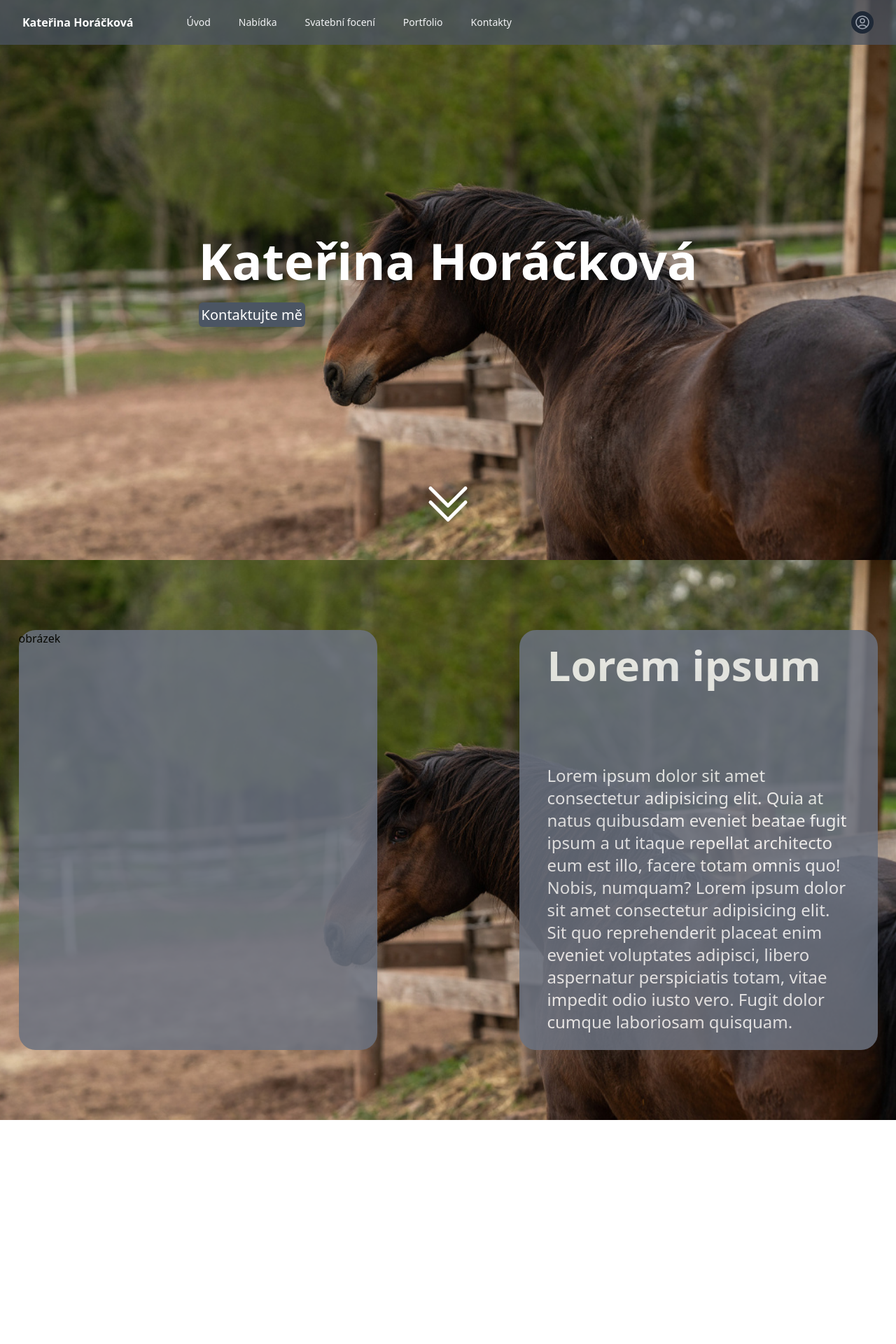
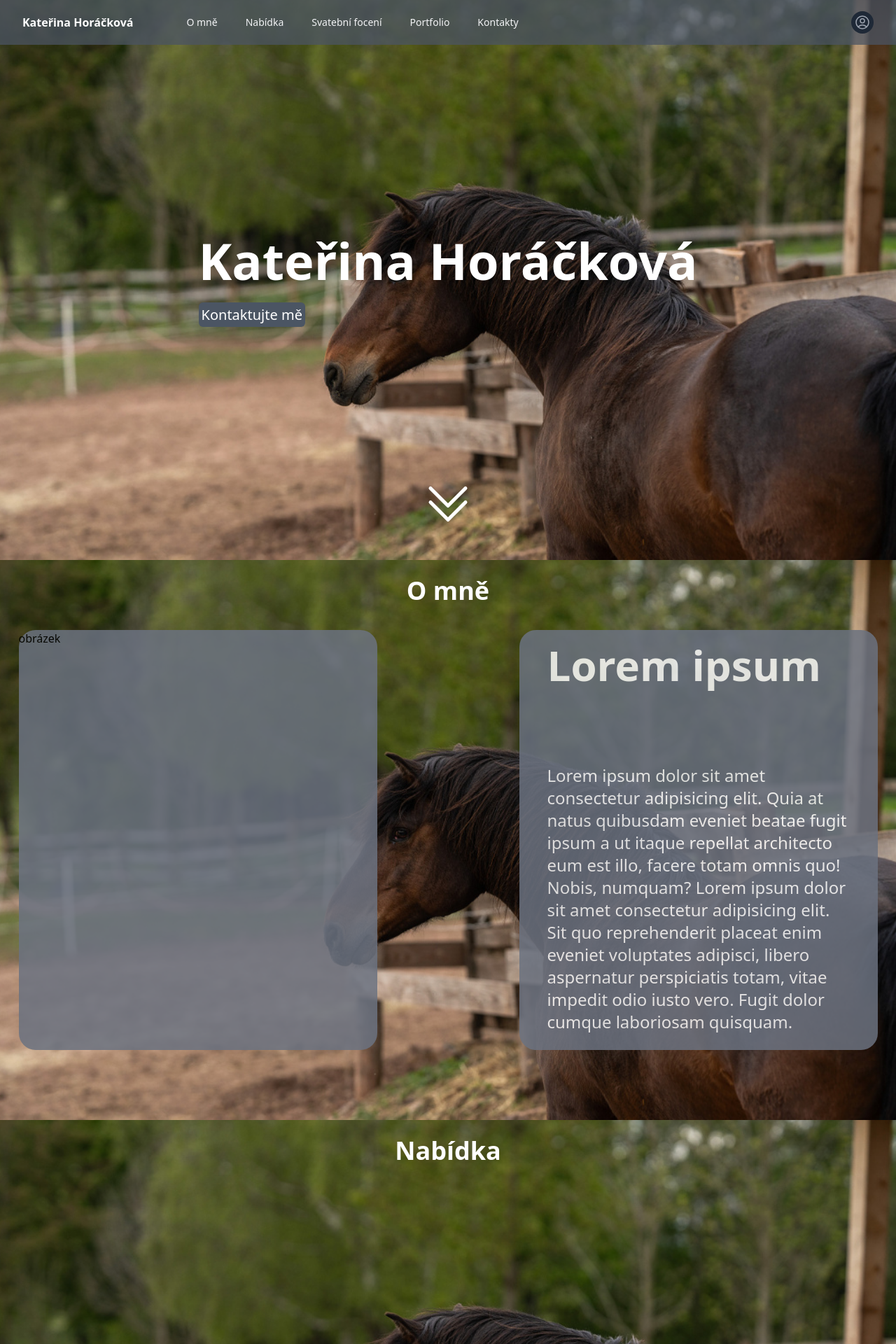
Before and after one commit to Woryx22/IMP, a React (Create React App) app: page / in a window 1280 px wide. Shown: the top 1920 px of the page at 70% size. Before the commit the page ends 1600 px from the top, so only its background shows below. Built offline with nearby package versions, Linux system fonts and the light colour scheme.

Commit message:
offer and introduction

```diff
--- a/src/App.js
+++ b/src/App.js
@@ -1,16 +1,16 @@
 import Header from "./components/Header"
 import Introduction from "./components/Introduction"
 import Main from "./components/Main"
-// import Offer from "./components/Offer"
+import Offer from "./components/Offer"
 import "./index.css"
 
 const App = () => {
   return (
     <div className="app">
       <Header />
-      <Main/>
-      <Introduction/>
-
+      <Main />
+      <Introduction />
+      <Offer />
 
     </div>
 
--- a/src/components/Header.js
+++ b/src/components/Header.js
@@ -3,8 +3,8 @@ import { Disclosure, DisclosureButton, DisclosurePanel } from '@headlessui/react
 import { Bars3Icon, XMarkIcon, UserCircleIcon } from '@heroicons/react/24/outline';
 
 const navigation = [
-    { name: 'Úvod', href: '#introduction', current: false },
-    { name: 'Nabídka', href: '#introduction', current: false },
+    { name: 'O mně', href: '#introduction', current: false },
+    { name: 'Nabídka', href: '#offer', current: false },
     { name: 'Svatební focení', href: '#', current: false },
     { name: 'Portfolio', href: '#', current: false },
     { name: 'Kontakty', href: '#', current: false },
@@ -57,7 +57,7 @@ export default function Header() {
 
                     <div className="flex flex-1 items-center justify-center sm:items-stretch sm:justify-start">
                         <div className="flex shrink-0 items-center xl:mr-10">
-                            <span className="font-bold text-white">Kateřina Horáčková</span>
+                            <span className="font-bold text-white"><a href="#">Kateřina Horáčková</a></span>
                         </div>
                         <div className="hidden sm:ml-6 sm:block">
                             <div className="flex space-x-4">
--- a/src/components/Introduction.js
+++ b/src/components/Introduction.js
@@ -3,7 +3,11 @@ import "../index.css"
 
 export default function Introduction() {
     return (
-        <div id="introduction" className="bgi w-[100%] h-[100vh]  bg-bottom bg-cover grid gap-4 lg:gap-[150px] grid-cols-1 lg:grid-cols-2 justify-items-center content-center">
+        <div id="introduction" className="bgi w-[100%] h-[100vh]  bg-bottom bg-cover">
+            <div className="mt-6 absolute left-1/2 -translate-x-1/2">
+                <h2 className="text-white font-bold text-4xl ">O mně</h2>
+            </div>
+            <div className="w-[100%] h-[100vh] grid gap-4 lg:gap-[150px] grid-cols-1 lg:grid-cols-2 justify-items-center content-center">
                 <div className="bg-gray-500 w-[80vw] lg:w-[40vw] h-[40vh] lg:h-[75vh] opacity-85 rounded-3xl">
                     <p>obrázek</p>
                 </div>
@@ -11,6 +15,8 @@ export default function Introduction() {
                     <h1 className="font bold text-2xl md:text-4xl lg:text-6xl font-bold text-white ms-10 mt-5">Lorem ipsum</h1>
                     <p className="text-sm sm:text-base md:text-xl lg:text-2xl text-white mx-10 sm:mt-10 xl:mt-28">Lorem ipsum dolor sit amet consectetur adipisicing elit. Quia at natus quibusdam eveniet beatae fugit ipsum a ut itaque repellat architecto eum est illo, facere totam omnis quo! Nobis, numquam? Lorem ipsum dolor sit amet consectetur adipisicing elit. Sit quo reprehenderit placeat enim eveniet voluptates adipisci, libero aspernatur perspiciatis totam, vitae impedit odio iusto vero. Fugit dolor cumque laboriosam quisquam.</p>
                 </div>
+            </div>
+
         </div>
     )
 }
--- /dev/null
+++ b/src/components/Offer.js
@@ -0,0 +1,13 @@
+import "../index.css"
+
+
+export default function Offer() {
+    return (
+        <div id="offer" className="bgi w-[100%] h-[100vh]  bg-bottom bg-cover">
+            <div className="mt-6 absolute left-1/2 -translate-x-1/2">
+                <h2 className="text-white font-bold text-4xl ">Nabídka</h2>
+            </div>
+
+        </div>
+    )
+}
```
